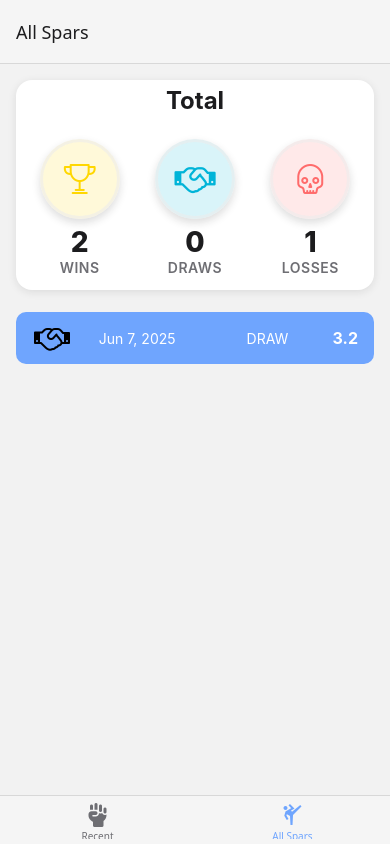
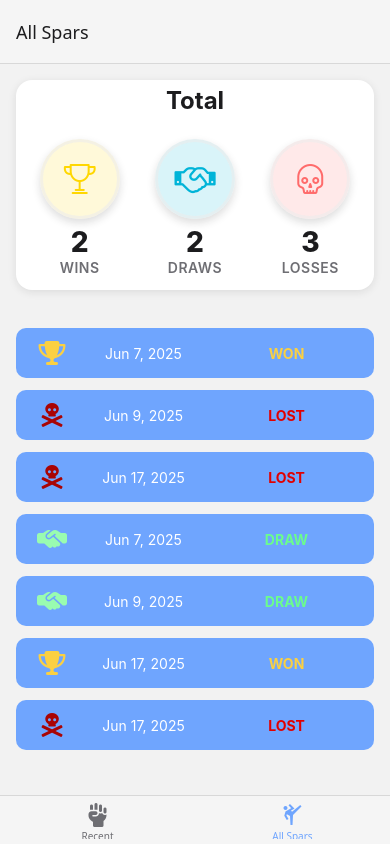
Before and after one commit to AaradhyaGitHub/ReactNative, a React Native app in the folder FlowBook/: screen /AllSpars in a window 390 px wide. Built offline with nearby package versions, Linux system fonts and the light colour scheme.

Commit message:
Conditionally styling WIN, DRAW, LOSSES

```diff
--- a/FlowBook/components/MovesDisplay/SparItems.jsx
+++ b/FlowBook/components/MovesDisplay/SparItems.jsx
@@ -1,8 +1,7 @@
 import React from "react";
 import { StyleSheet, Text, View, Pressable } from "react-native";
-import SimpleLineIcons from "@expo/vector-icons/SimpleLineIcons";
-import FontAwesome from "@expo/vector-icons/FontAwesome";
-import Ionicons from "@expo/vector-icons/Ionicons";
+import FontAwesome6 from "@expo/vector-icons/FontAwesome6";
+import FontAwesome5 from "@expo/vector-icons/FontAwesome5";
 
 // Optional: Your app's color constants
 import Colors from "../../constants/Colors";
@@ -11,23 +10,38 @@ import Colors from "../../constants/Colors";
 function renderResultIcon(result) {
   switch (result) {
     case "won":
-      return <SimpleLineIcons name="trophy" size={28} color="#FFD700" />;
+      return <FontAwesome6 name="trophy" size={24} color="#fbd042" />;
     case "lost":
-      return <Ionicons name="skull-outline" size={28} color="#FF5C5C" />;
+      return <FontAwesome5 name="skull-crossbones" size={24} color="#a90404" />;
+
     case "draw":
-      return <FontAwesome name="handshake-o" size={28} color="#000000" />;
+      return <FontAwesome6 name="handshake-simple" size={24} color="#99fcb0" />;
+
     default:
       return null;
   }
 }
 
+function renderResultColor(result) {
+  switch (result) {
+    case "won":
+      return { color: "#fbd042" };
+    case "lost":
+      return { color: "#e10000" };
+    case "draw":
+      return { color: "#6bfc8d" };
+
+    default:
+      return { color: "#ffffff" };
+  }
+}
 
 // Format date nicely
 function formatDate(date) {
   return new Date(date).toLocaleDateString("en-US", {
     month: "short",
     day: "numeric",
-    year: "numeric",
+    year: "numeric"
   });
 }
 
@@ -38,7 +52,15 @@ export default function SparItems({ result, date, rating }) {
       <View style={styles.root}>
         <View style={styles.iconBox}>{renderResultIcon(result)}</View>
         <Text style={styles.text}>{formatDate(date)}</Text>
-        <Text style={styles.text}>{result.toUpperCase()}</Text>
+        <Text
+          style={[
+            styles.text,
+            renderResultColor(result),
+            { fontWeight: "bold" }
+          ]}
+        >
+          {result.toUpperCase()}
+        </Text>
         <Text style={styles.belt}>{rating}</Text>
       </View>
     </Pressable>
@@ -56,21 +78,21 @@ const styles = StyleSheet.create({
     borderRadius: 10,
     marginVertical: 6,
     elevation: 2,
+    marginHorizontal: 16
   },
   iconBox: {
     width: 40,
-    alignItems: "center",
+    alignItems: "center"
   },
   text: {
     flex: 1,
     textAlign: "center",
     fontSize: 14,
-    color: '#ffffff',
+    color: "#ffffff"
   },
   belt: {
     fontSize: 16,
     fontWeight: "bold",
-    color: '#ffffff',
-
-  },
+    color: "#ffffff"
+  }
 });
--- a/FlowBook/components/MovesDisplay/SparLogs.jsx
+++ b/FlowBook/components/MovesDisplay/SparLogs.jsx
@@ -1,13 +1,14 @@
 import React from "react";
 import { StyleSheet, Text, View, FlatList } from "react-native";
+import SparItems from "./SparItems";
 
 function renderIndividualSpars(itemData) {
-  return <Text>{itemData.item.description}</Text>;
+  return <SparItems {...itemData.item} />;
 }
 
 export default function SparLogs({ spars }) {
   return (
-    <View>
+    <View style={{ flex: 1 }}>
       <FlatList
         data={spars}
         renderItem={renderIndividualSpars}
--- a/FlowBook/components/MovesDisplay/SparSummary.jsx
+++ b/FlowBook/components/MovesDisplay/SparSummary.jsx
@@ -81,7 +81,6 @@ export default function SparSummary({ spars, periodName }) {
           )}
         </View>
       </View>
-      <SparItems result="draw" date={new Date()} rating="3.2" />
     </View>
   );
 }
--- a/FlowBook/components/MovesDisplay/SparsDisplay.jsx
+++ b/FlowBook/components/MovesDisplay/SparsDisplay.jsx
@@ -16,11 +16,35 @@ const DUMMY_SPARS = [
   {
     id: "s2",
     description: "Round 2 with Dan",
-    result: "won",
+    result: "lost",
     date: new Date("2025-06-09")
   },
   {
     id: "s3",
+    description: "Round 3 with Conor",
+    result: "lost",
+    date: new Date("2025-06-17")
+  },
+  {
+    id: "s4",
+    description: "Round 1 with Jose",
+    result: "draw",
+    date: new Date("2025-06-07")
+  },
+  {
+    id: "s5",
+    description: "Round 2 with Dan",
+    result: "draw",
+    date: new Date("2025-06-09")
+  },
+  {
+    id: "s6",
+    description: "Round 3 with Conor",
+    result: "won",
+    date: new Date("2025-06-17")
+  },
+  {
+    id: "s7",
     description: "Round 3 with Conor",
     result: "lost",
     date: new Date("2025-06-17")
@@ -29,8 +53,9 @@ const DUMMY_SPARS = [
 
 export default function SparsDisplay({ spars, sparsPeriod }) {
   return (
-    <View>
+    <View style={{ flex: 1 }}>
       <SparSummary periodName={sparsPeriod} spars={DUMMY_SPARS} />
+      <SparLogs spars={DUMMY_SPARS} />
     </View>
   );
 }
```
Also changed, not shown: 1 other file (tests, documents, lock files or other folders).
